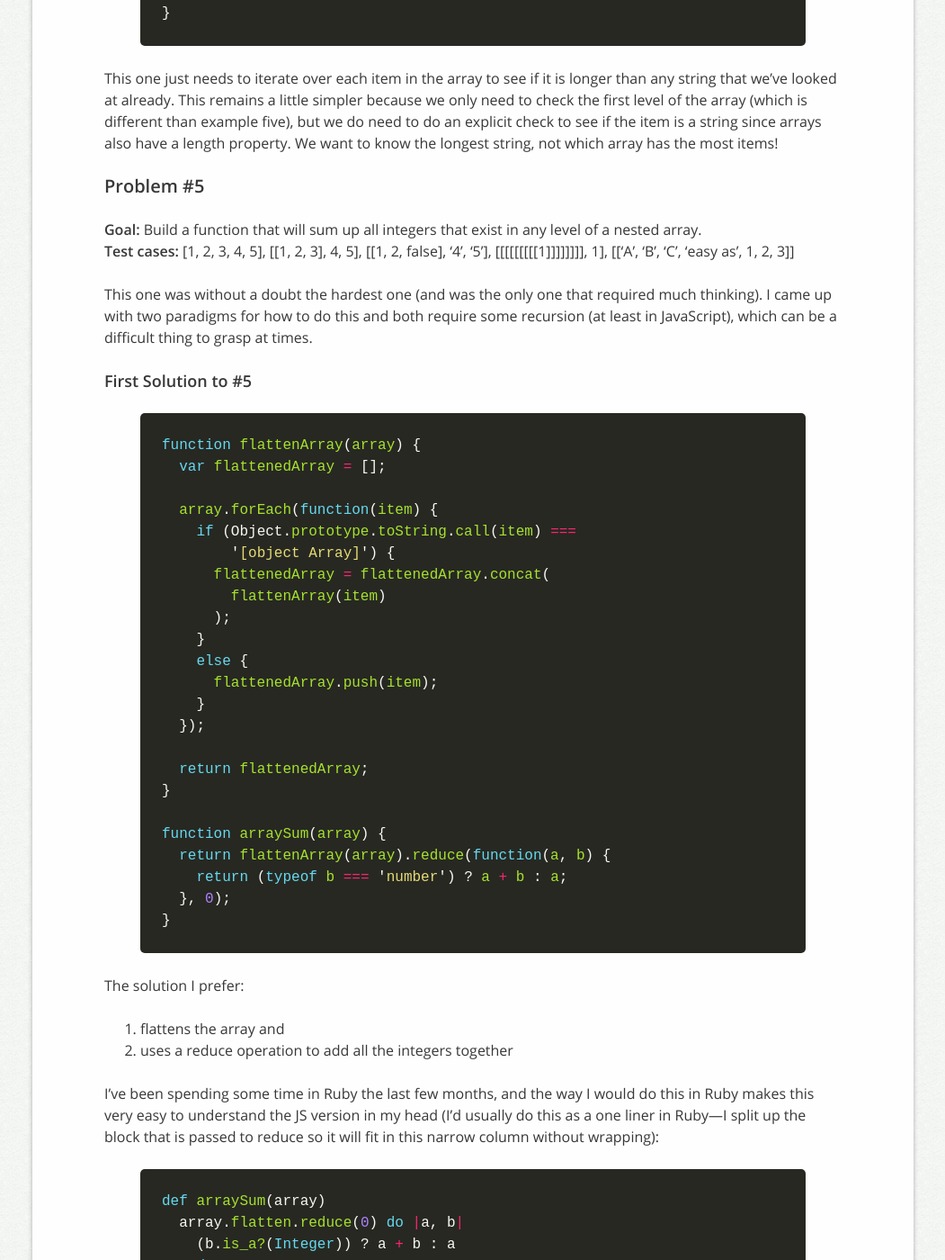
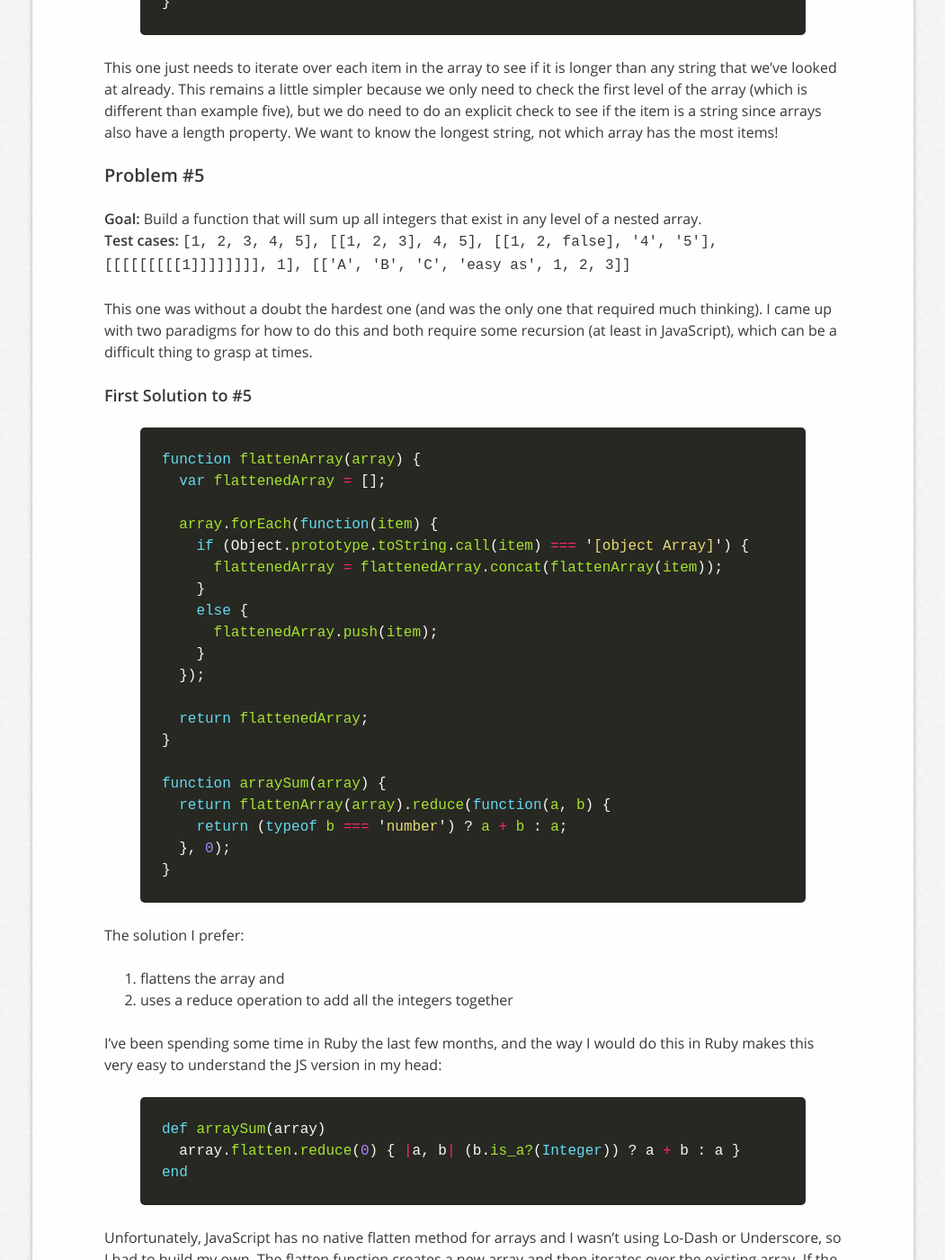
Before and after one commit to greg5green/greg5green.github.io, a Jekyll site: the page built from _posts/2014-03-04-my-solutions-to-you-cant-javascript-under-pressure.md, in a window 1280 px wide and 1400 px high, scrolled down 2183 px. Shown: the whole window at 90% size, without its empty margins (114-1165 px from the left). Built offline with Jekyll 4.4.1, drawn with Linux system fonts in a browser that asks for light colours; some of the changed text lies outside the part shown.

Commit message:
Adjust code samples to take advantage of wider display area

```diff
--- a/_posts/2014-03-04-my-solutions-to-you-cant-javascript-under-pressure.md
+++ b/_posts/2014-03-04-my-solutions-to-you-cant-javascript-under-pressure.md
@@ -14,7 +14,7 @@ A few months ago, there was a fun little quiz going around the web called "[You
 ### Problem #1
 **Goal:** Build a function that takes an integer and double it.
 <br />
-**Test cases:** 2, 4, -10, 0, 100
+**Test cases:** `2, 4, -10, 0, 100`
 
 {% highlight javascript %}
 function doubleInteger(integer) {
@@ -27,7 +27,7 @@ Just some basic multiplication. Pretty simple.
 ### Problem #2
 **Goal:** Build a function that determines if an integer is even or odd. It should return true if it's even and false if it's odd.
 <br />
-**Test cases:** 2, 3, 0, -2, Math.floor(Math.random()*1000000)*2)
+**Test cases:** `2, 3, 0, -2, Math.floor(Math.random()*1000000)*2)`
 
 {% highlight javascript %}
 function isNumberEven(integer) {
@@ -40,7 +40,7 @@ Easiest solution is to use modulo. Using the ! (more often used this way as !!)
 ### Problem #3
 **Goal:** Build a function that when given a filename, returns the file extension if there is one. If there isn't a file extension, return false.
 <br />
-**Test cases:** blatherskite.png, perfectlylegal.torrent, spaces are fine in file names.txt, this does not have one, .htaccess
+**Test cases:** `blatherskite.png, perfectlylegal.torrent, spaces are fine in file names.txt, this does not have one, .htaccess`
 
 {% highlight javascript %}
 function getFileExtension(filename) {
@@ -59,15 +59,14 @@ First, I found the location of the period that separated the file name and exten
 ### Problem #4
 **Goal:** Build a function that when given an array finds the the longest string in the first level of the array.
 <br />
-**Test cases:** [‘a’, ‘ab’, ‘abc’], [‘big’, [0, 1, 2, 3, 4], ‘tiny’], [‘Hi’, ‘World’, ‘你好’], [true, false, ‘lol’], [{ object: true, mainly: ‘to confuse you’ }, ‘x’]
+**Test cases:** `[‘a’, ‘ab’, ‘abc’], [‘big’, [0, 1, 2, 3, 4], ‘tiny’], [‘Hi’, ‘World’, ‘你好’], [true, false, ‘lol’], [{ object: true, mainly: ‘to confuse you’ }, ‘x’]`
 
 {% highlight javascript %}
 function longestString(array) {
   var longString = '';
 
   array.forEach(function(word) {
-    if ((typeof word === 'string') &&
-        (word.length > longString.length)) {
+    if ((typeof word === 'string') && (word.length > longString.length)) {
       longString = word;
     }
   });
@@ -81,7 +80,7 @@ This one just needs to iterate over each item in the array to see if it is longe
 ### Problem #5
 **Goal:** Build a function that will sum up all integers that exist in any level of a nested array.
 <br />
-**Test cases:** [1, 2, 3, 4, 5], [[1, 2, 3], 4, 5], [[1, 2, false], '4', '5'], [[[[[[[[[1]]]]]]]], 1], [['A', 'B', 'C', 'easy as', 1, 2, 3]]
+**Test cases:** `[1, 2, 3, 4, 5], [[1, 2, 3], 4, 5], [[1, 2, false], '4', '5'], [[[[[[[[[1]]]]]]]], 1], [['A', 'B', 'C', 'easy as', 1, 2, 3]]`
 
 This one was without a doubt the hardest one (and was the only one that required much thinking). I came up with two paradigms for how to do this and both require some recursion (at least in JavaScript), which can be a difficult thing to grasp at times.
 
@@ -92,11 +91,8 @@ function flattenArray(array) {
   var flattenedArray = [];
 
   array.forEach(function(item) {
-    if (Object.prototype.toString.call(item) ===
-        '[object Array]') {
-      flattenedArray = flattenedArray.concat(
-        flattenArray(item)
-      );
+    if (Object.prototype.toString.call(item) === '[object Array]') {
+      flattenedArray = flattenedArray.concat(flattenArray(item));
     }
     else {
       flattenedArray.push(item);
@@ -118,13 +114,11 @@ The solution I prefer:
 1. flattens the array and
 2. uses a reduce operation to add all the integers together
 
-I've been spending some time in Ruby the last few months, and the way I would do this in Ruby makes this very easy to understand the JS version in my head (I'd usually do this as a one liner in Ruby&mdash;I split up the block that is passed to reduce so it will fit in this narrow column without wrapping):
+I've been spending some time in Ruby the last few months, and the way I would do this in Ruby makes this very easy to understand the JS version in my head:
 
 {% highlight ruby %}
 def arraySum(array)
-  array.flatten.reduce(0) do |a, b|
-    (b.is_a?(Integer)) ? a + b : a
-  end
+  array.flatten.reduce(0) { |a, b| (b.is_a?(Integer)) ? a + b : a }
 end
 {% endhighlight %}
 
@@ -154,8 +148,7 @@ function arraySum(array) {
     if (typeof item === 'number') {
       sum += item;
     }
-    else if (Object.prototype.toString.call(item) ===
-        '[object Array]') {
+    else if (Object.prototype.toString.call(item) === '[object Array]') {
       sum += arraySum(item);
     }
   });
```
